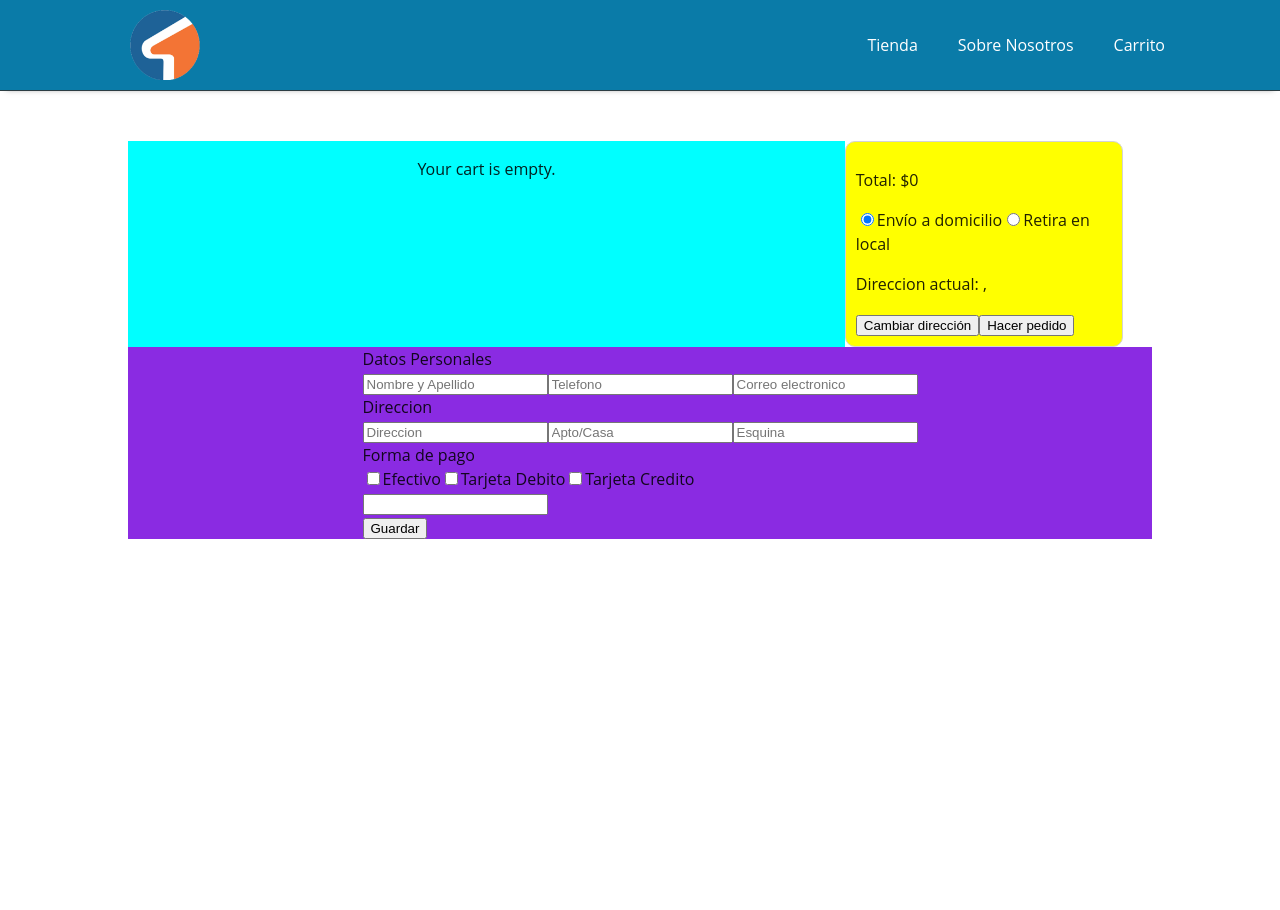
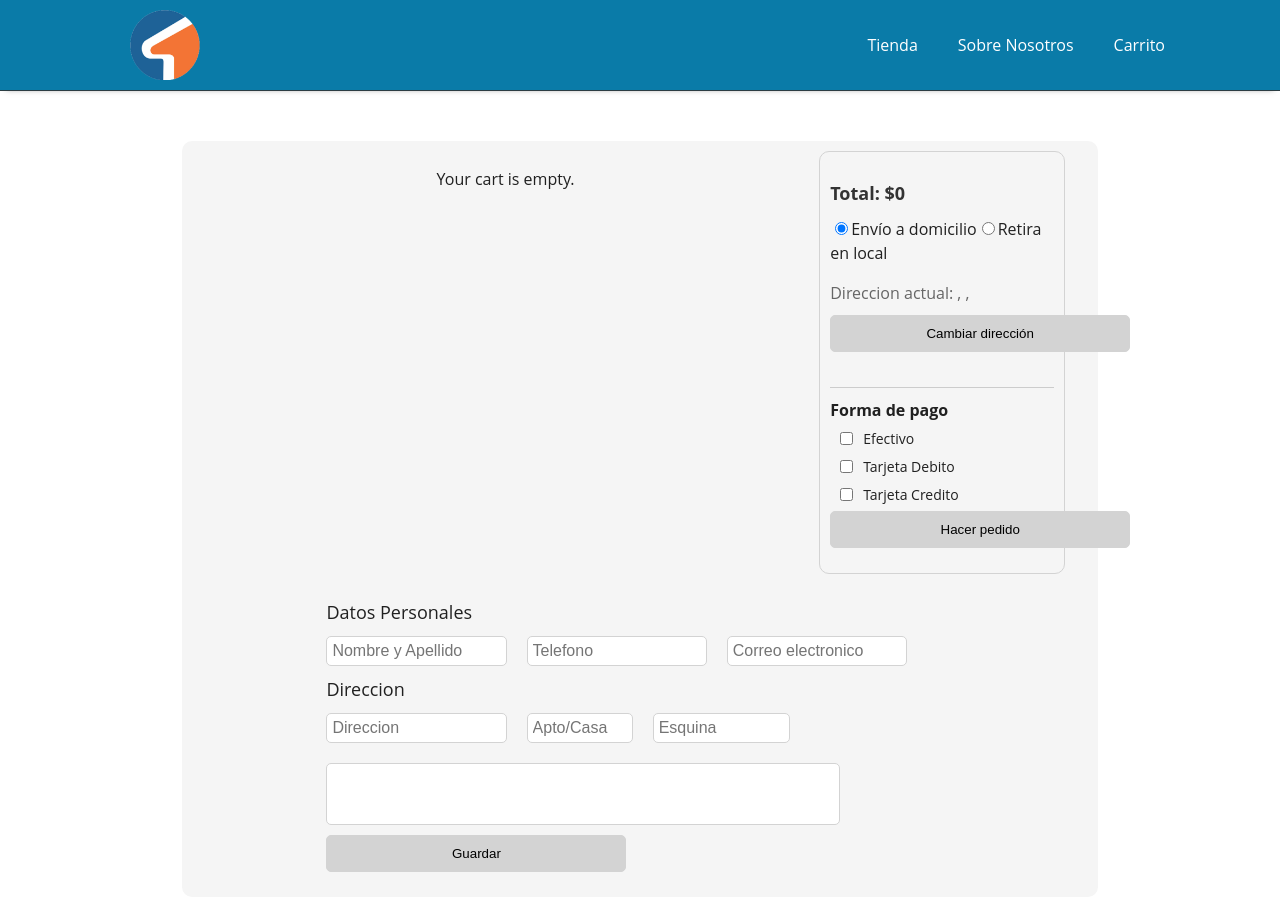
Before and after one commit to ignaciothompson/Present, a React (Vite) app: page /carrito in a window 1280 px wide. Both pictures are taken after a click on the button "Cambiar dirección". Shown: the top 910 px of the page. Before the commit the page ends 800 px from the top, so only its background shows below. Built offline with nearby package versions, Linux system fonts and the light colour scheme.

Commit message:
Finished Cart

```diff
--- a/src/components/filters/filters.tsx
+++ b/src/components/filters/filters.tsx
@@ -19,13 +19,13 @@ const Filters: React.FC<FiltersProps> = ({
   setSelectedCategory,
 }) => {
 
-  console.log(categories)
+  // console.log(categories)
   return (
     <div className={styles.categoriesContainer}>
       <h2 id={styles.categoryTitle}>Categorias</h2>
       <ul>
         <li key="all" onClick={() => setSelectedCategory('')}>
-          All
+          Todos
         </li>
         {categories.map((category) => (
           <li
--- a/src/pages/cart/cart.module.css
+++ b/src/pages/cart/cart.module.css
@@ -1,40 +1,46 @@
+/* Main container for the cart page */
 .cartContainer{
-    width: 80%;
-    margin: 0 auto;
-    /* background-color: #f5f5f5; */
+    width: 70%;
+    height: auto;
+    margin: 0 auto 50px auto;
+    background-color: #f5f5f5;
+    padding: 10px;
+    border-radius: 10px;
     margin-top: 50px;
     display: flex;
     flex-wrap: wrap;
 }
 
+/* Container for the items in the cart */
 .cartItems{
     width: 70%;
     display: flex;
     flex-wrap: wrap;
     justify-content: center;
     align-content: start;
-    background-color: aqua;
 }
 
+/* Styling for the total cost section */
 .cartTotal{
-    background-color: yellow;
+    /* background-color: yellow; */
     width: 25%;
     padding: 10px;
     border: 1px solid lightgray;
     border-radius: 10px;
 }
 
+/* Form container for new address or other inputs */
 .cartForm{
     width: 100%;
     display: flex;
     flex-direction: column;
     align-items: center;
-    background-color: blueviolet;
+    /* height: 500px; */
 }
 
+/* Individual cart item styling */
 .cartItem{
     width: 100%;
-    /* background-color: brown; */
     border: 1px solid lightgray;
     border-radius: 10px;
     display: flex;
@@ -43,21 +49,25 @@
     padding: 10px;
 }
 
+/* Image styling within the cart item */
 .cartImage{
     width: 70px;
     height: 70px;
     border-radius: 10px;
 }
 
+/* Container for the image to ensure proper spacing */
 .imageContainer{
     width: fit-content;
     margin-right: 25px;
 }
 
+/* Container for text details of the cart item */
 .textContainer{
     width: 80%;
 }
 
+/* Styling for the information section of each cart item */
 .itemInfo{
     width: 100%;
     display: flex;
@@ -74,22 +84,152 @@
     }
 }
 
+/* Styling for the item name */
 .itemName{
     margin:0px;
 }
 
+/* Input for quantity adjustment */
 .quantityInput{
     width: 40px;
     padding: 5px;
     font-size: 16px;
 }
 
+/* Button to remove an item from the cart */
 .removeButton{
     font-size: 16px;
     background-color: rgb(211, 10, 10);
-    color: rgb(255, 255, 255);
+    color: white;
     border: none;
     border-radius: 5px;
     padding: 5px;
     cursor: pointer;
 }
+
+/* Dropdown cover for changing address */
+.dropdownCover{
+    display: flex;
+    justify-content: center;
+    align-items: center;
+
+    p{
+        margin: 0;
+        padding: 0;
+        margin-right: 10px;
+    }
+}
+
+/* Arrow icon in the dropdown */
+.dropdownArrow{
+    display: flex;
+    align-items: center;
+
+    img{
+        width: 32px;
+        height: 32px;
+        font-weight: 300;
+    }
+}
+
+/* Form styling for address and payment details */
+.personalInfoForm{
+    margin-top: 25px;
+    width: 70%;
+    /* height: 500px; */
+
+    label{
+        font-size: 18px;
+    }
+
+    input{
+        padding: 5px;
+        border-radius: 5px;
+        border: 1px solid lightgray;
+        margin: 10px 20px 10px 0px;
+        width: calc(30% - 20px);
+        font-size: 16px;
+    }
+
+    .aptNumber{
+        width: 15%;
+    }
+
+    .corner{
+        width: 20%;
+    }
+
+    .annotation{
+        margin-top: 10px;
+        width: 80%;
+        height: 50px;
+        margin: auto;
+        margin: 10px 0;
+    }
+}
+
+.checkbox{
+    margin-top: 10px;
+    margin: 5px;
+    margin-left: 10px;
+    width: fit-content;
+}
+
+/* Styling for the submit button */
+.submitButton{
+    background-color: lightgray;
+    border-radius: 5px;
+    padding: 10px 20px;
+    border: 1px solid lightgray;
+    width: 300px;
+    margin-bottom: 15px;
+}
+
+/* Hover effect for the submit button */
+.submitButton:hover {
+    background-color: rgb(99, 99, 99);
+    color: white;
+}
+
+/* Styling for the total display */
+.totalDisplay {
+    font-size: 18px;
+    font-weight: bold;
+    color: #333;
+    margin-bottom: 10px;
+}
+
+/* Styling for the address display */
+.addressDisplay {
+    font-size: 16px;
+    color: #666;
+    margin-bottom: 10px;
+}
+
+/* Styling for the payment method section */
+.paymentMethodSection {
+    margin-top: 20px;
+    border-top: 1px solid #ccc;
+    padding-top: 10px;
+}
+
+/* Label styling within the payment method section */
+.paymentMethodLabel {
+    font-size: 16px;
+    font-weight: bold;
+    display: block; /* Makes it take the full width */
+    margin-bottom: 5px;
+}
+
+/* Styling for individual payment method options */
+.paymentOption {
+    margin: 5px 0;
+    font-size: 14px;
+    display: flex;
+    align-items: center;
+}
+
+/* Styling for input within the payment options */
+.paymentOption input {
+    margin-right: 10px;
+}
--- a/src/pages/cart/cart.tsx
+++ b/src/pages/cart/cart.tsx
@@ -16,7 +16,7 @@ const CartPage: React.FC = () => {
   const [paymentMethods, setPaymentMethods] = useState("");
   const [x, setX] = useState(Boolean);
 
-
+  // Retrieve form data from DOM elements
   const getFormData = () => {
     if(newAddress){
       setX(true);
@@ -27,47 +27,29 @@ const CartPage: React.FC = () => {
       setTakeAway((document.getElementById("takeAway") as HTMLInputElement).checked);
       setApartmentNumber((document.getElementById("apartmentNumber") as HTMLInputElement).value);
       setAnnotation((document.getElementById("annotation") as HTMLInputElement).value);
-    const cash = ((document.getElementById("cash") as HTMLInputElement).checked);
-    const debitCard = (document.getElementById("debitCard") as HTMLInputElement).checked;
-    const creditCard = (document.getElementById("creditCard") as HTMLInputElement).checked;
-
-    // Collect all checked payment methods
-    const methods = [];
-    if (cash) {
-      methods.push("CASH");
-    }
-    if (debitCard) {
-      methods.push("DEBIT_CARD");
-    }
-    if (creditCard) {
-      methods.push("CREDIT_CARD");
-    }
-    if (!cash && !debitCard && !creditCard) {
-      methods.push("UNDEFINED");
-    }
-    setPaymentMethods(methods.join(", "));
-    return methods.join(", "); // Return the payment methods string
-  }else{
+    } else {
       setX(false);
       console.log(localStorage.getItem("order"));
       return localStorage.getItem("order");
     }
   };
 
+  // Load cart items from local storage on component mount
   useEffect(() => {
-    // Retrieve cart items from local storage
     const storedCartItems = localStorage.getItem("cartItems");
     if (storedCartItems) {
       setCartItems(JSON.parse(storedCartItems));
     }
   }, []);
 
+  // Remove an item from the cart
   const handleRemoveFromCart = (item: CartItem) => {
     const newCartItems = cartItems.filter((cartItem) => cartItem !== item);
     setCartItems(newCartItems);
     localStorage.setItem("cartItems", JSON.stringify(newCartItems));
   };
 
+  // Update quantity of a cart item
   const handlePlus = (item: CartItem, num: string) => {
     const newQuantity = parseInt(num);
     const updatedItem = { ...item, quantity: newQuantity };
@@ -78,42 +60,47 @@ const CartPage: React.FC = () => {
     localStorage.setItem("cartItems", JSON.stringify(updatedCartItems));
   };
 
+  // Handle address change
   const handleChangeAddress = (event: React.FormEvent) => {
     event.preventDefault();
     setNewAddress(true);
-    console.log("Cambiando direccion...");
   };
 
+  // Save form data and update address
   const handleSaveData = (event: React.FormEvent) => {
     event.preventDefault();
     getFormData();
-    handleAddress(street, apartmentNumber);
-    setNewAddress(false);
+    setTimeout(() => {
+      handleAddress();
+    }, 0);
     console.log("Guardando datos...");
   };
 
-  const handleAddress = useCallback((street: string, apartmentNumber: string) => {
+  // Update current address based on form input or stored order
+  const handleAddress = useCallback(() => {
     const order = JSON.parse(localStorage.getItem("order") || '{}');
     if (!newAddress) {
-      const address = [order.street, order.apartmentNumber];
+      const address = [order.street, order.apartmentNumber, order.corner, order.number];
       setCurrentAddress(address.join(", "));
     } else {
       if(street && apartmentNumber != ""){
-        const address = [street, apartmentNumber];
+        const address = [street, apartmentNumber, number];
         setCurrentAddress(address.join(", "));
       }else{
-        const address = [order.street, order.apartmentNumber];
+        const address = [order.street, order.apartmentNumber, order.number];
         setCurrentAddress(address.join(", "));
       }
     }
-  }, [newAddress, street, apartmentNumber]); // Add dependencies here
+  }, [newAddress, street, apartmentNumber, number]); // Add dependencies here
 
+  // Set initial delivery option and address
   useEffect(() => {
     const order = JSON.parse(localStorage.getItem("order") || '{}');
     setTakeAway(order.takeAway);
-    handleAddress(order.street, order.apartmentNumber);
-  }, [handleAddress]); // Added dependency array to ensure this effect runs only once on component mount
+    handleAddress();
+  }, [handleAddress]);
 
+  // Toggle delivery option based on user selection
   const handleShipping = () => {
     const shippingElement = document.getElementById("shipping") as HTMLInputElement;
     if (shippingElement) {
@@ -122,6 +109,41 @@ const CartPage: React.FC = () => {
     }
   }
 
+  // Collect and set payment methods based on user selection
+  const handlePayment = () => {
+    const cash = ((document.getElementById("cash") as HTMLInputElement).checked);
+    const debitCard = (document.getElementById("debitCard") as HTMLInputElement).checked;
+    const creditCard = (document.getElementById("creditCard") as HTMLInputElement).checked;
+
+    const methods = [];
+    if (cash) methods.push("CASH");
+    if (debitCard) methods.push("DEBIT_CARD");
+    if (creditCard) methods.push("CREDIT_CARD");
+    if (!cash && !debitCard && !creditCard) methods.push("UNDEFINED");
+
+    setPaymentMethods(methods.join(", "));
+    return methods.join(", ");
+  }
+
+  const handleError = () => {
+    console.log(x);
+    if (x) {
+      if (name === "" || street === "" || number === 0 || apartmentNumber === "") {
+        console.log("Error en la nueva direccion");
+        return false;
+      }
+    } else {
+      const order = JSON.parse(localStorage.getItem("order") || '{}');
+      if (order.name === "" || order.street === "" || order.number === 0 || order.apartmentNumber === "") {
+        console.log("Error con preguardado");
+        return false;
+      }
+    }
+    console.log("Todo bien");
+    return true;
+  }
+
+  // Handle form submission for order
   const handleSubmit = (event: React.FormEvent) => {
     event.preventDefault();
     if(x){
@@ -141,13 +163,18 @@ const CartPage: React.FC = () => {
         paymentMethod: paymentMethods,
         firstPurchase: true,
       };
+      if(handleError()){
         localStorage.setItem("order", JSON.stringify(order));
         console.log(order, "se cambio la direccion");
+      }
     } else {
       const order = JSON.parse(localStorage.getItem("order") || '{}');
+      order.paymentMethod = paymentMethods;
       order.takeAway = !(document.getElementById("shipping") as HTMLInputElement).checked;
+      if(handleError()){
         localStorage.setItem("order", JSON.stringify(order));
         console.log(order, "no se cambio la direccion");
+      }
     }
   };
 
@@ -181,7 +208,7 @@ const CartPage: React.FC = () => {
                       onClick={() => handleRemoveFromCart(item)}
                       className={styles.removeButton}
                     >
-                      Remove
+                      Eliminar
                     </button>
                   </div>
                 </div>
@@ -191,32 +218,47 @@ const CartPage: React.FC = () => {
         )}
       </div>
       <div className={styles.cartTotal}>
-        <p>Total: ${cartItems.reduce((total, item) => total + (item.product.price * item.quantity), 0)}</p>
+        <p className={styles.totalDisplay}>Total: ${cartItems.reduce((total, item) => total + (item.product.price * item.quantity), 0)}</p>
         <input type="radio" name="deliveryOption" id="shipping" defaultChecked={!takeAway} onChange={handleShipping} />
         <label htmlFor="shipping">Envío a domicilio</label>
         <input type="radio" name="deliveryOption" id="takeAway" defaultChecked={takeAway} onChange={handleShipping} />
         <label htmlFor="takeAway">Retira en local</label>
         {!takeAway ? (
           <>
-            <p>Direccion actual: {currentAddress}</p>
-            <button onClick={handleChangeAddress}>
+            <p className={styles.addressDisplay}>Direccion actual: {currentAddress}</p>
+            <button onClick={handleChangeAddress} className={styles.submitButton}>
               Cambiar dirección
             </button>
           </>
         ) : (
-          <p>Dirección del local: Cooper 2109</p>
+          <p className={styles.addressDisplay}>Dirección del local: Cooper 2109</p>
         )}
-
+        <div className={styles.paymentMethodSection}>
+          <label className={styles.paymentMethodLabel}>Forma de pago</label>
+          <div className={styles.paymentOption}>
+            <input type="checkbox" id="cash" value="Efectivo" className={styles.checkbox} onChange={handlePayment}/>
+            Efectivo
+          </div>
+          <div className={styles.paymentOption}>
+            <input type="checkbox" id="debitCard" value="Tarjeta Debito" className={styles.checkbox} onChange={handlePayment}/>
+            Tarjeta Debito
+          </div>
+          <div className={styles.paymentOption}>
+            <input type="checkbox" id="creditCard" value="Tarjeta Credito" className={styles.checkbox} onChange={handlePayment}/>
+            Tarjeta Credito
+          </div>
+        </div>
         <button
           type="submit"
           onClick={handleSubmit}
+          className={styles.submitButton}
         >
           Hacer pedido
         </button>
       </div>
       <div className={styles.cartForm}>
         {newAddress ? (
-          <form onSubmit={handleSaveData}>
+          <form onSubmit={handleSaveData} className={styles.personalInfoForm}>
             <label>Datos Personales</label>
             <div>
               <input type="text" id="name" placeholder="Nombre y Apellido" />
@@ -226,27 +268,23 @@ const CartPage: React.FC = () => {
             <label>Direccion</label>
             <div>
               <input type="text" id="street" placeholder="Direccion" />
-              <input type="text" id="apartmentNumber" placeholder="Apto/Casa" />
-              <input type="text" id="corner" placeholder="Esquina" />
-            </div>
-            <label>Forma de pago</label>
-            <div>
-              <input type="checkbox" id="cash" value="Efectivo" />
-              Efectivo
-              <input type="checkbox" id="debitCard" value="Tarjeta Debito" />
-              Tarjeta Debito
-              <input type="checkbox" id="creditCard" value="Tarjeta Credito" />
-              Tarjeta Credito
+              <input type="text" id="apartmentNumber" placeholder="Apto/Casa" className={styles.aptNumber} />
+              <input type="text" id="corner" placeholder="Esquina" className={styles.corner} />
             </div>
             <div>
-              <input type="text-area" id="annotation" />
+              <input type="text-area" id="annotation" className={styles.annotation} />
             </div>
-            <button type="submit">Guardar</button>
+            <button type="submit" className={styles.submitButton}>Guardar</button>
           </form>
         ) : (
-          <div onClick={handleChangeAddress}>
+          <div
+          onClick={handleChangeAddress}
+          className={styles.dropdownCover}
+          >
             <p>Cambiar la dirección</p>
+            <div className={styles.dropdownArrow}>
             <img src="/images/chevron-down.svg" alt="dropdown arrow" />
+            </div>
           </div>
         )}
       </div>
```
Also changed, not shown: public/images/chevron-down.svg. Lines whose indentation alone changed are shown as unchanged.
